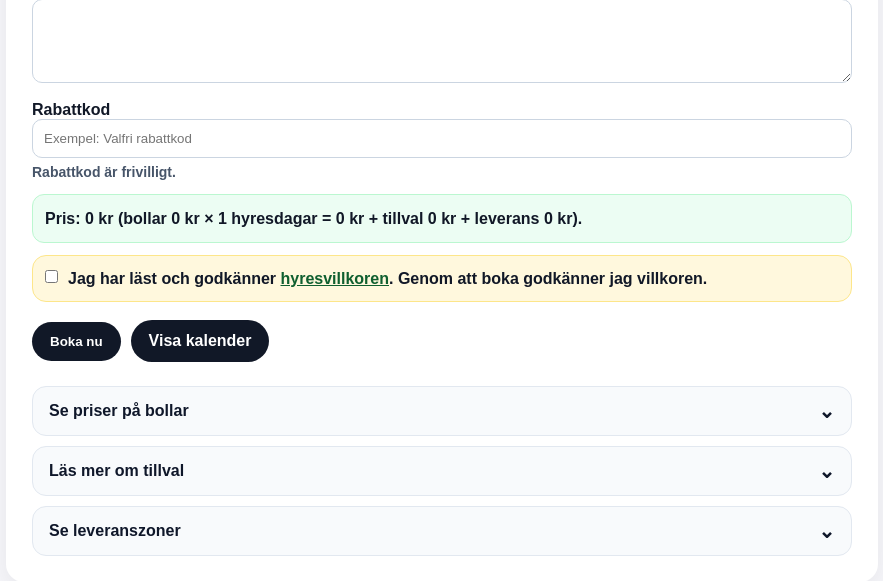
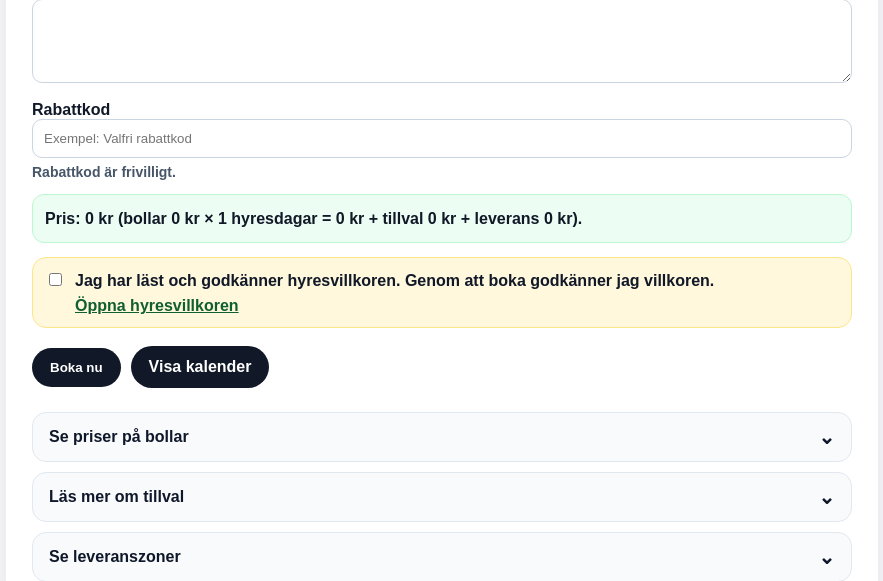
Before and after one commit to EricaNordlof/offroad-bumpis-booking, a Flask app: page / in a window 1280 px wide. Shown: the part 1707-2288 px from the top of the page, without its empty margins (198-1081 px from the left). Run offline with Flask 3, Linux system fonts and the light colour scheme; data that the repository does not hold is empty.

Commit message:
Update booking_form.html

```diff
--- a/templates/booking_form.html
+++ b/templates/booking_form.html
@@ -179,11 +179,35 @@
       border:1px solid #fde68a;
       border-radius:14px;
       padding:12px;
+      margin-top:14px;
     }
 
-    .terms-box a {
+    .terms-row {
+      display:flex;
+      gap:10px;
+      align-items:flex-start;
+    }
+
+    .terms-row input {
+      width:auto;
+      margin-top:3px;
+      flex:0 0 auto;
+    }
+
+    .terms-label {
+      display:block;
+      margin:0;
+      font-weight:700;
+      line-height:1.35;
+      cursor:pointer;
+    }
+
+    .terms-link {
+      display:inline-block;
+      margin-top:6px;
       color:#0f5f2f;
       font-weight:900;
+      text-decoration:underline;
     }
 
     .coupon-status {
@@ -499,14 +523,32 @@
 
       <div class="price-preview" id="pricePreview">Pris från: 0 kr</div>
 
-      <label class="checkbox terms-box">
-        <input type="checkbox" id="terms_accepted" name="terms_accepted" required {% if form_data and form_data.terms_accepted %}checked{% endif %}>
-        <span>
-          Jag har läst och godkänner
-          <a href="{{ terms_url }}" target="_blank" rel="noopener">hyresvillkoren</a>.
-          Genom att boka godkänner jag villkoren.
-        </span>
-      </label>
+      <div class="terms-box">
+        <div class="terms-row">
+          <input
+            type="checkbox"
+            id="terms_accepted"
+            name="terms_accepted"
+            required
+            {% if form_data and form_data.terms_accepted %}checked{% endif %}
+          >
+
+          <div>
+            <label for="terms_accepted" class="terms-label">
+              Jag har läst och godkänner hyresvillkoren. Genom att boka godkänner jag villkoren.
+            </label>
+
+            <a
+              class="terms-link"
+              href="{{ terms_url|default('https://offroadbumpis.se/villkor.html', true) }}"
+              target="_blank"
+              rel="noopener noreferrer"
+            >
+              Öppna hyresvillkoren
+            </a>
+          </div>
+        </div>
+      </div>
 
       <div class="actions">
         <button type="submit">Boka nu</button>
```
